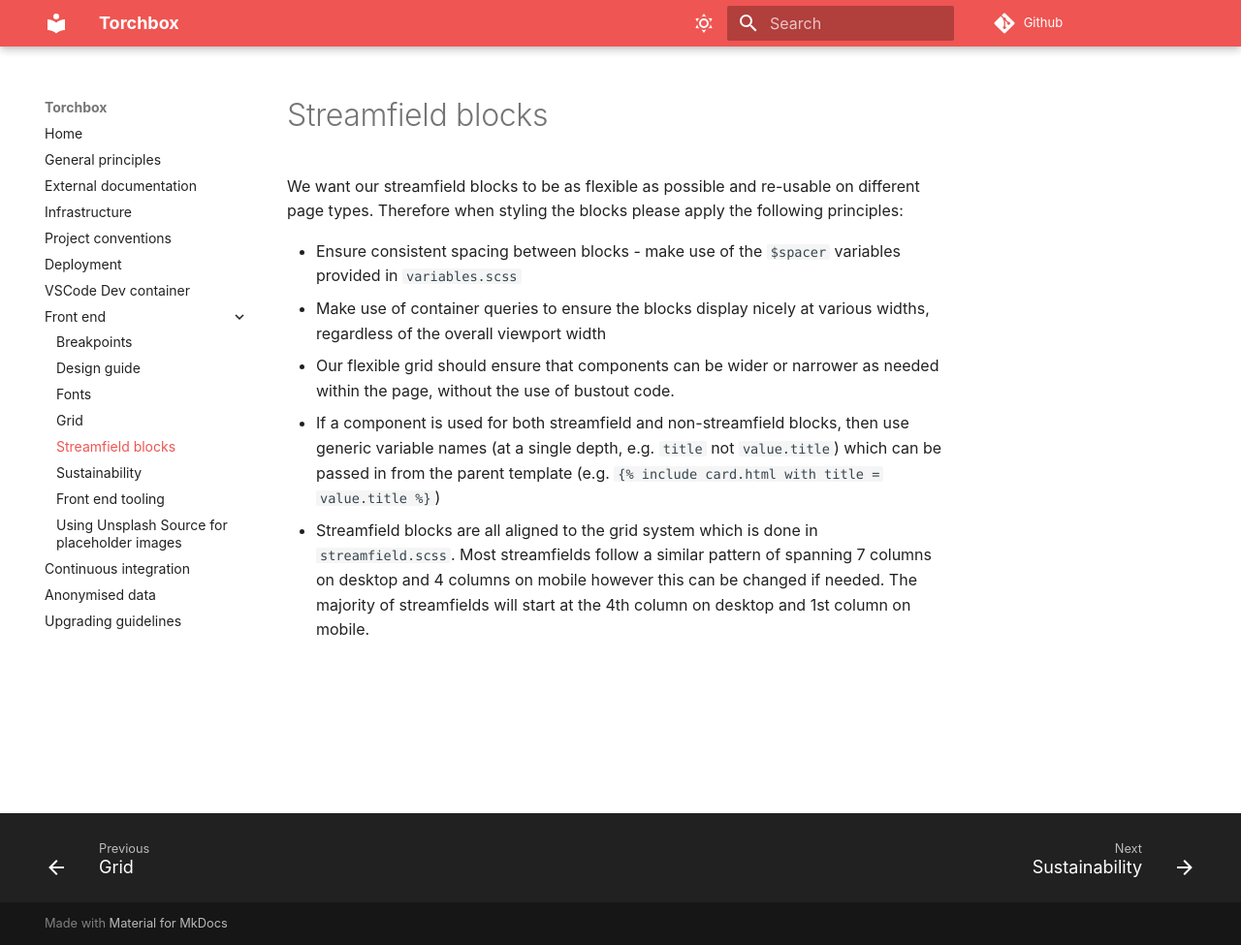
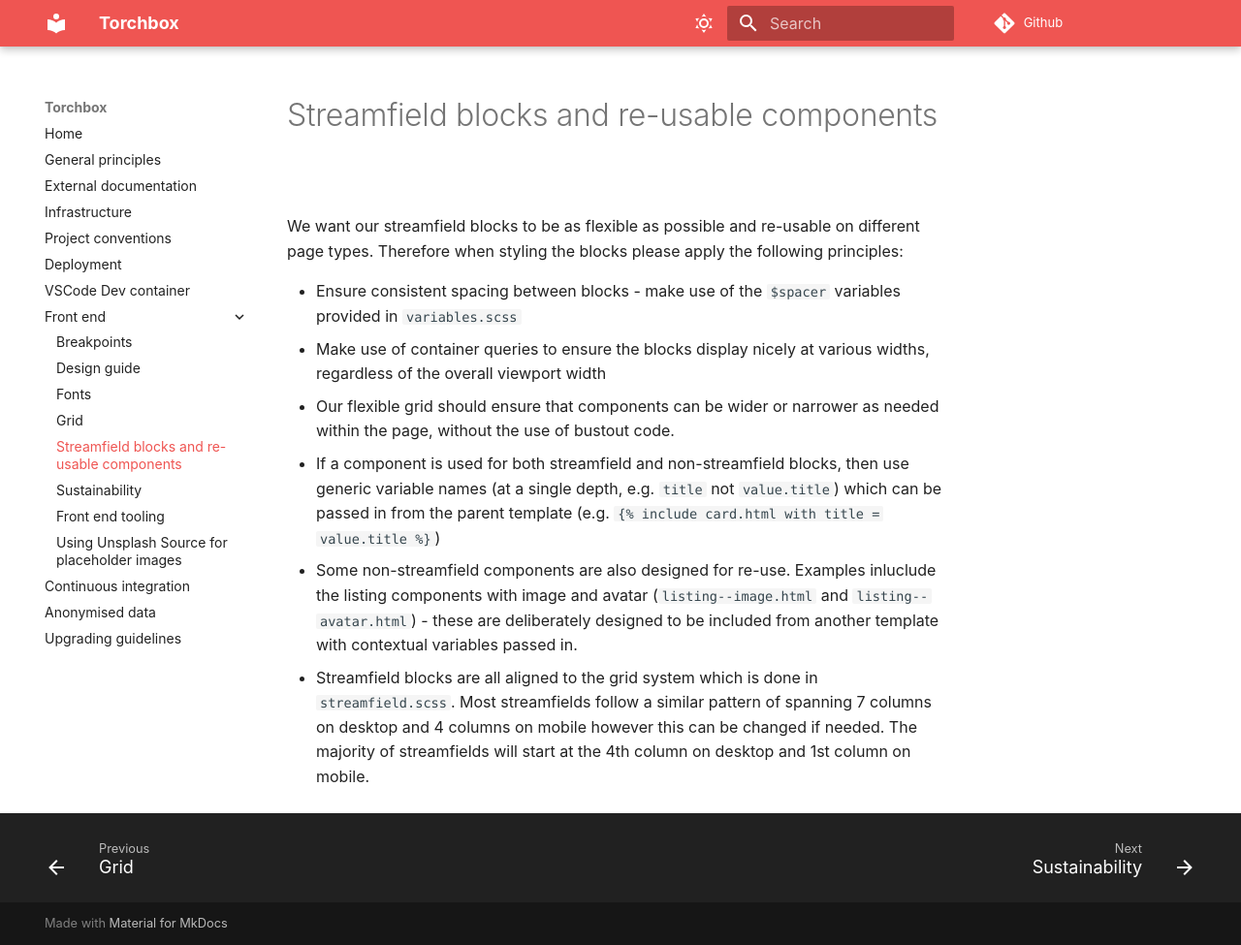
Before and after one commit to torchbox/torchbox.com, an MkDocs documentation site: the page built from docs/front-end/streamfield-blocks.md, in a window 1280 px wide and 975 px high. Shown: the whole window at 97% size. Built offline with MkDocs 1.6.1 and Material for MkDocs 9.7.7, drawn with Linux system fonts in a browser that asks for light colours; comment, search, counter and statistics services are not loaded.

Commit message:
Update docs

```diff
--- a/docs/front-end/streamfield-blocks.md
+++ b/docs/front-end/streamfield-blocks.md
@@ -1,4 +1,4 @@
-# Streamfield blocks
+# Streamfield blocks and re-usable components
 
 We want our streamfield blocks to be as flexible as possible and re-usable on different page types. Therefore when styling the blocks please apply the following principles:
 
@@ -6,4 +6,5 @@ We want our streamfield blocks to be as flexible as possible and re-usable on di
 - Make use of container queries to ensure the blocks display nicely at various widths, regardless of the overall viewport width
 - Our flexible grid should ensure that components can be wider or narrower as needed within the page, without the use of bustout code.
 - If a component is used for both streamfield and non-streamfield blocks, then use generic variable names (at a single depth, e.g. `title` not `value.title`) which can be passed in from the parent template (e.g. `{% include card.html with title = value.title %}`)
+- Some non-streamfield components are also designed for re-use. Examples inluclude the listing components with image and avatar (`listing--image.html` and `listing--avatar.html`) - these are deliberately designed to be included from another template with contextual variables passed in.
 - Streamfield blocks are all aligned to the grid system which is done in `streamfield.scss`. Most streamfields follow a similar pattern of spanning 7 columns on desktop and 4 columns on mobile however this can be changed if needed. The majority of streamfields will start at the 4th column on desktop and 1st column on mobile.
--- a/mkdocs.yml
+++ b/mkdocs.yml
@@ -63,7 +63,7 @@ nav:
       - front-end/design-guide.md
       - front-end/fonts.md
       - front-end/grid.md
-      - front-end/streamfield-blocks.md
+      - 'Streamfield blocks and re-usable components': front-end/streamfield-blocks.md
       - front-end/sustainability.md
       - front-end/tooling.md
       - front-end/placeholder-images.md
```
